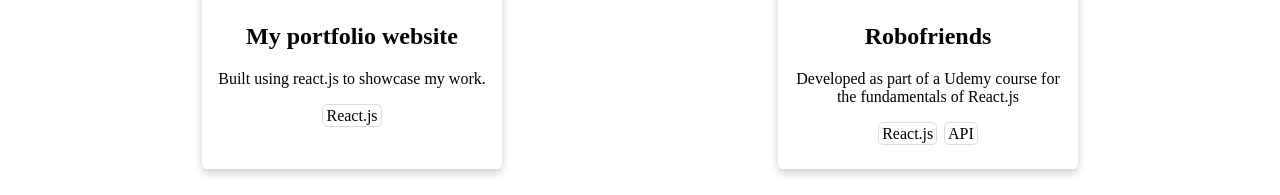
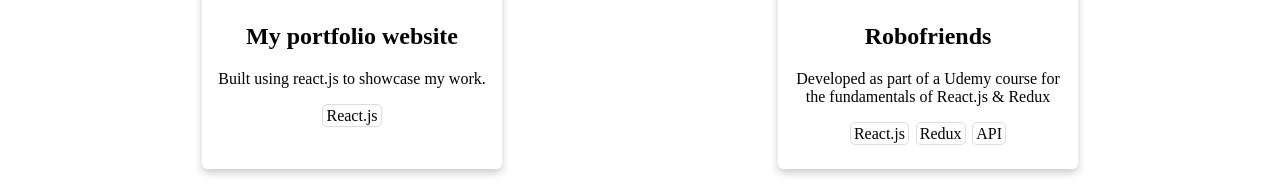
Before and after one commit to perjermer/portfolio, a React (Create React App) app: page /portfolio in a window 1280 px wide. Shown: the part 1185-1380 px from the top of the page. Built offline with nearby package versions, Linux system fonts and the light colour scheme; a web font is replaced by a local one.

Commit message:
edit project to include redux desc

```diff
--- a/src/components/Portfolio.jsx
+++ b/src/components/Portfolio.jsx
@@ -44,8 +44,8 @@ const Portfolio = () => {
           link="https://perjermer.github.io/robofriends/"
           img={'https://robohash.org/1?300x300'}
           title="Robofriends"
-          desc="Developed as part of a Udemy course for the fundamentals of React.js"
-          tech={["React.js", "API"]}
+          desc="Developed as part of a Udemy course for the fundamentals of React.js & Redux"
+          tech={["React.js", "Redux", "API"]}
         />
       </div>
     </div>
```
